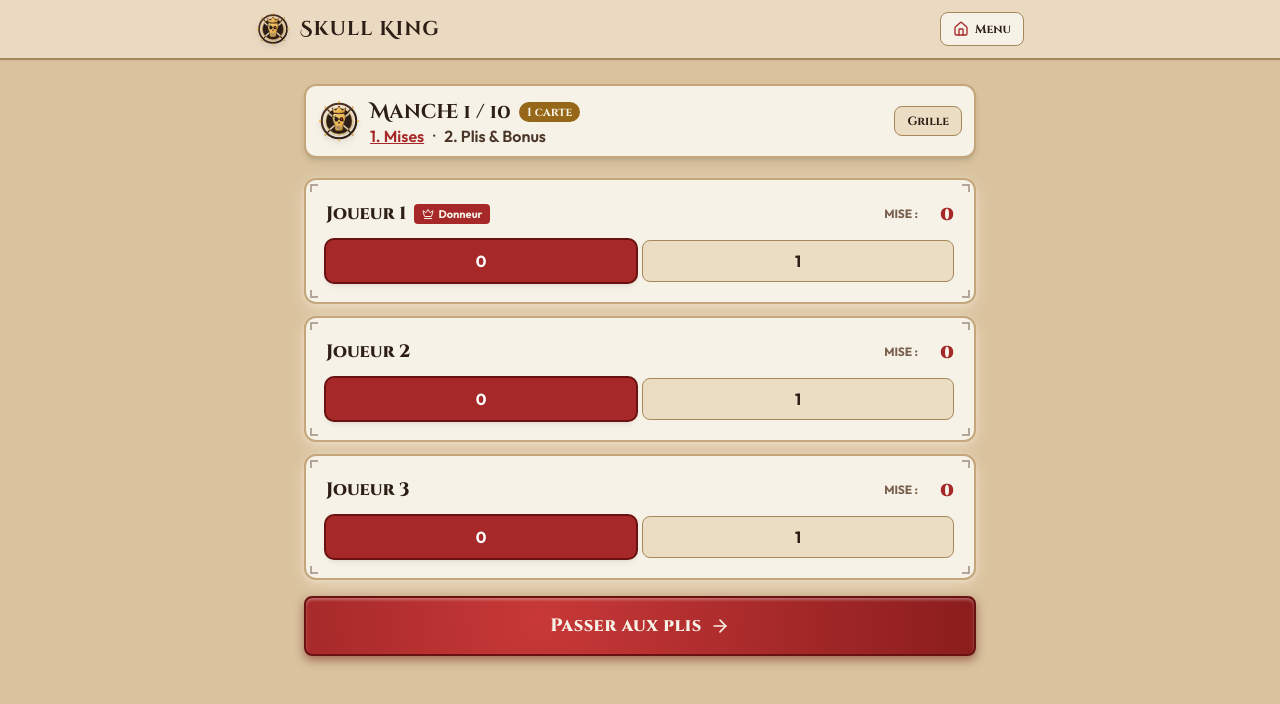
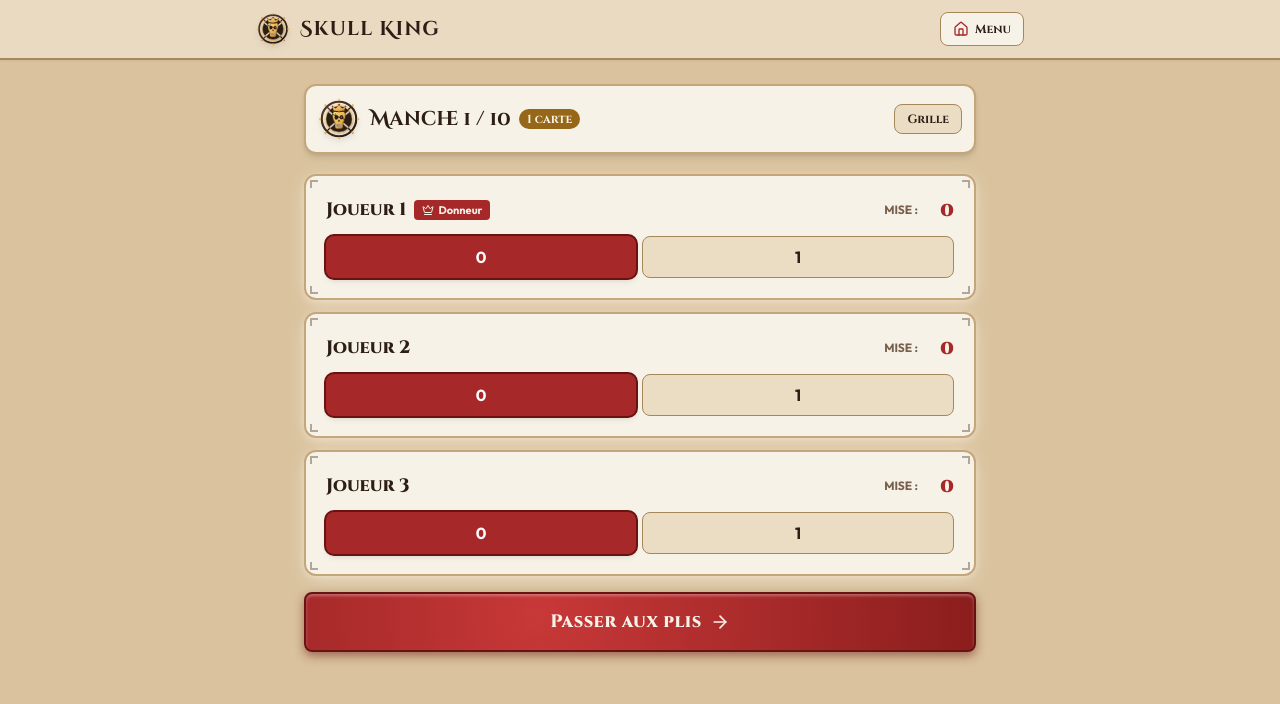
Before and after one commit to Kibishi47/skull-king-companion, a React (Vite) app: page / in a window 1280 px wide. Both pictures are taken after a click on the button "Démarrer la partie". Shown: the top 704 px of the page. Built offline with nearby package versions, Linux system fonts and the light colour scheme.

Commit message:
feat(rounds): remove header step labels and add symmetric edit action buttons

```diff
--- a/src/components/RoundEntry.tsx
+++ b/src/components/RoundEntry.tsx
@@ -201,27 +201,6 @@ export const RoundEntry: React.FC<RoundEntryProps> = ({
                 {cardCount} {cardCount > 1 ? 'cartes' : 'carte'}
               </span>
             </div>
-            <div className="flex items-center gap-2 text-xs text-ink-light mt-0.5">
-              <button
-                type="button"
-                onClick={() => setStep('bidding')}
-                className={`font-semibold hover:underline ${
-                  step === 'bidding' ? 'text-wax font-extrabold underline' : ''
-                }`}
-              >
-                1. Mises
-              </button>
-              <span>•</span>
-              <button
-                type="button"
-                onClick={() => setStep('tricks')}
-                className={`font-semibold hover:underline ${
-                  step === 'tricks' ? 'text-wax font-extrabold underline' : ''
-                }`}
-              >
-                2. Plis & Bonus
-              </button>
-            </div>
           </div>
         </div>
 
@@ -318,6 +297,37 @@ export const RoundEntry: React.FC<RoundEntryProps> = ({
             })}
           </div>
 
+          {/* Boutons d'action de l'étape des mises */}
+          {isEditing ? (
+            <div className="grid grid-cols-1 sm:grid-cols-3 gap-2.5 pt-2 w-full max-w-md mx-auto box-border">
+              <ButtonPirate
+                type="button"
+                onClick={() => setStep('tricks')}
+                variant="ghost"
+                size="md"
+                className="w-full min-w-0 gap-1.5 whitespace-nowrap text-xs sm:text-sm truncate"
+              >
+                <span className="truncate">Passer aux plis</span>
+                <ArrowRight className="w-4 h-4 shrink-0" />
+              </ButtonPirate>
+
+              <ButtonPirate
+                type="button"
+                onClick={handleFinishRound}
+                disabled={totalTricks !== cardCount}
+                variant="wax"
+                size="lg"
+                className="sm:col-span-2 w-full min-w-0 gap-2 shadow-xl whitespace-nowrap disabled:opacity-50 disabled:cursor-not-allowed text-xs sm:text-base font-extrabold truncate"
+              >
+                <Swords className="w-5 h-5 shrink-0" />
+                <span className="truncate">
+                  {totalTricks === cardCount
+                    ? 'Enregistrer les modifications'
+                    : `Plis requis : ${totalTricks} / ${cardCount}`}
+                </span>
+              </ButtonPirate>
+            </div>
+          ) : (
             <ButtonPirate
               type="button"
               onClick={() => setStep('tricks')}
@@ -328,6 +338,7 @@ export const RoundEntry: React.FC<RoundEntryProps> = ({
               <span>Passer aux plis</span>
               <ArrowRight className="w-5 h-5" />
             </ButtonPirate>
+          )}
         </div>
       )}
 
```
Lines whose indentation alone changed are shown as unchanged.
